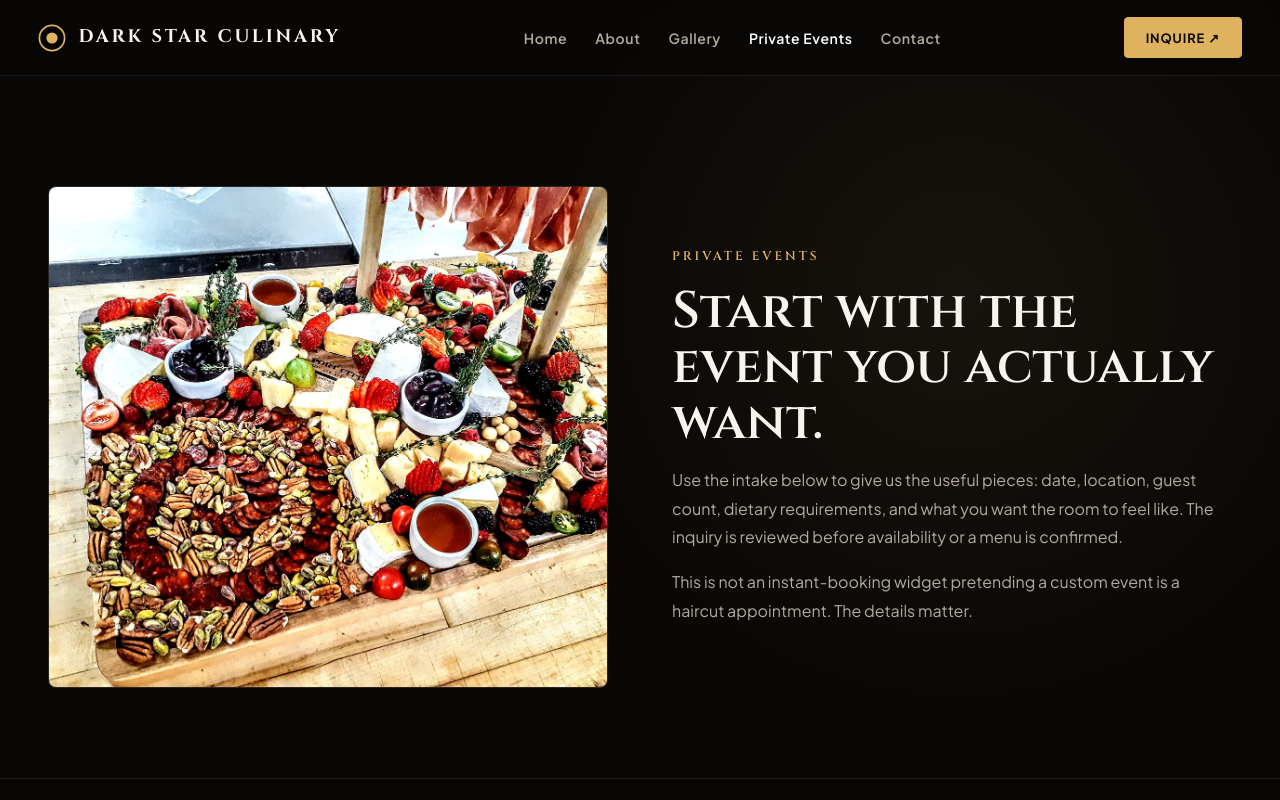
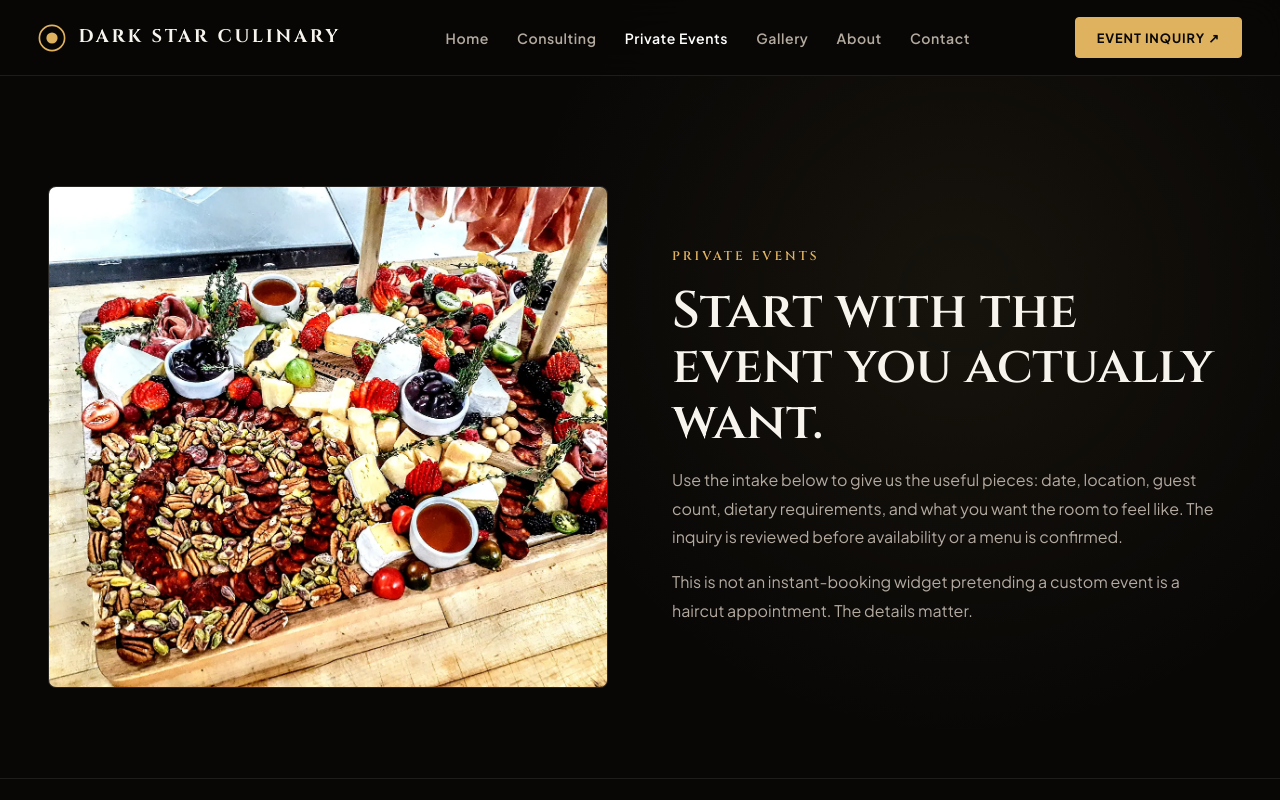
Before and after one commit to dev-in-portfolio/darkstarculinary, a website built with Vite: page private-events.html in a window 1280 px wide. Shown: the top 800 px of the page. Built offline with nearby package versions, Linux system fonts and the light colour scheme.

Commit message:
Add consulting navigation to private events page

```diff
--- a/private-events.html
+++ b/private-events.html
@@ -7,7 +7,7 @@
   <link rel="stylesheet" href="/src/style.css">
 </head>
 <body>
-  <header class="culinary-header"><a href="/" class="brand-mark" aria-label="Dark Star Culinary home"><svg class="brand-svg" viewBox="0 0 100 100"><circle cx="50" cy="50" r="45" fill="none" stroke="#dfb260" stroke-width="6"/><circle cx="50" cy="50" r="20" fill="#dfb260"/></svg><span class="brand-title">DARK STAR CULINARY</span></a><nav class="culinary-nav" aria-label="Main navigation"><a href="/" class="nav-link">Home</a><a href="/about.html" class="nav-link">About</a><a href="/gallery.html" class="nav-link">Gallery</a><a href="/private-events.html" class="nav-link active">Private Events</a><a href="/contact.html" class="nav-link">Contact</a></nav><div class="header-actions"><a href="/private-events.html" class="cta-button">Inquire ↗</a><button class="mobile-menu-toggle" aria-label="Toggle navigation" aria-expanded="false"><svg viewBox="0 0 24 24"><path d="M3 18h18v-2H3v2zm0-5h18v-2H3v2zm0-7v2h18V6H3z"/></svg></button></div></header>
+  <header class="culinary-header"><a href="/" class="brand-mark" aria-label="Dark Star Culinary home"><svg class="brand-svg" viewBox="0 0 100 100"><circle cx="50" cy="50" r="45" fill="none" stroke="#dfb260" stroke-width="6"/><circle cx="50" cy="50" r="20" fill="#dfb260"/></svg><span class="brand-title">DARK STAR CULINARY</span></a><nav class="culinary-nav" aria-label="Main navigation"><a href="/" class="nav-link">Home</a><a href="/restaurant-consulting.html" class="nav-link">Consulting</a><a href="/private-events.html" class="nav-link active">Private Events</a><a href="/gallery.html" class="nav-link">Gallery</a><a href="/about.html" class="nav-link">About</a><a href="/contact.html" class="nav-link">Contact</a></nav><div class="header-actions"><a href="#private-event-form" class="cta-button">Event Inquiry ↗</a><button class="mobile-menu-toggle" aria-label="Toggle navigation" aria-expanded="false"><svg viewBox="0 0 24 24"><path d="M3 18h18v-2H3v2zm0-5h18v-2H3v2zm0-7v2h18V6H3z"/></svg></button></div></header>
   <main style="padding-top:6rem">
     <section class="section-wrapper"><div class="split-feature"><div class="split-media"><img src="/media/gallery/culinary-029.webp" alt="Dark Star Culinary event grazing table" loading="eager"></div><div class="split-copy"><span class="eyebrow">PRIVATE EVENTS</span><h1>Start with the event you actually want.</h1><p>Use the intake below to give us the useful pieces: date, location, guest count, dietary requirements, and what you want the room to feel like. The inquiry is reviewed before availability or a menu is confirmed.</p><p>This is not an instant-booking widget pretending a custom event is a haircut appointment. The details matter.</p></div></div></section>
     <section class="section-wrapper rule"><div class="section-header"><span class="eyebrow">EVENT INTAKE</span><h2 class="section-title">Tell us what you are planning.</h2><p class="section-copy">Submitting this form starts the conversation. It does not create a reservation or contract.</p></div><div class="step-form-wrapper"><form id="private-event-form" name="private-event-inquiry" method="POST" data-netlify="true" netlify-honeypot="bot-field" action="/private-events.html?submitted=true"><input type="hidden" name="form-name" value="private-event-inquiry"><p hidden><label>Do not fill this out: <input name="bot-field"></label></p><div class="step-indicator-bar"><div class="step-dot is-active"><span class="step-num-badge">1</span><span>Host</span></div><div class="step-dot"><span class="step-num-badge">2</span><span>Event</span></div><div class="step-dot"><span class="step-num-badge">3</span><span>Food</span></div></div>
```
